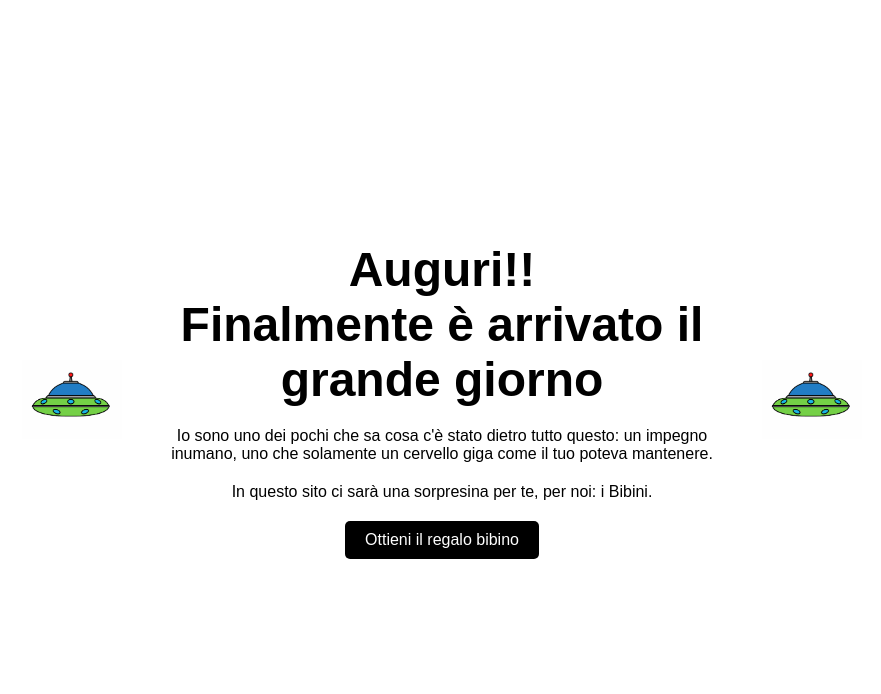
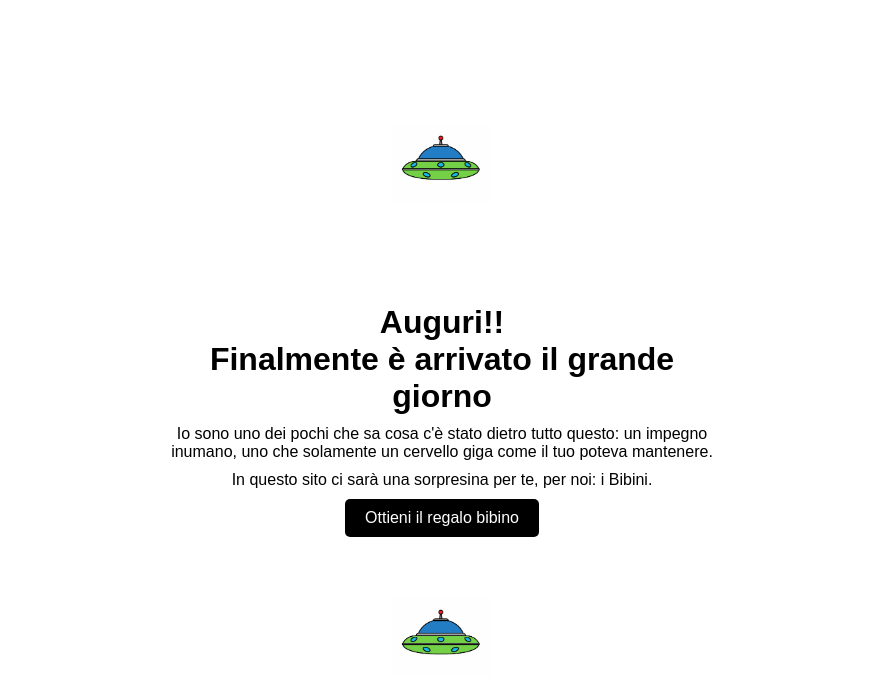
Before and after one commit to fabih1996/fabih1996.github.io, a plain HTML site: page index.html in a window 1280 px wide. Shown: the whole page, without its empty margins (198-1079 px from the left). Drawn offline with Linux system fonts and the light colour scheme.

Commit message:
Add files via upload

```diff
--- a/index.html
+++ b/index.html
@@ -9,14 +9,14 @@
 </head>
 <body>
     <div class="container">
-        <img src="astronave.jpg" alt="Astronave" class="left-image">
+        <img src="astronave.jpg" alt="Astronave" class="top-image">
         <div class="content">
             <h1>Auguri!!<br>Finalmente è arrivato il grande giorno</h1>
             <p>Io sono uno dei pochi che sa cosa c'è stato dietro tutto questo: un impegno inumano, uno che solamente un cervello giga come il tuo poteva mantenere.</p>
             <p>In questo sito ci sarà una sorpresina per te, per noi: i Bibini.</p>
             <button id="play-button">Ottieni il regalo bibino</button>
         </div>
-        <img src="astronave.jpg" alt="Astronave" class="right-image">
+        <img src="astronave.jpg" alt="Astronave" class="bottom-image">
     </div>
     <div id="video-container" class="video-container">
         <button id="close-button" class="close-button"></button>
--- a/script.js
+++ b/script.js
@@ -15,12 +15,12 @@ document.addEventListener('DOMContentLoaded', function() {
     });
 
     // Event listener for clicking the left spaceship image
-    document.querySelector('.left-image').addEventListener('click', function() {
+    document.querySelector('.top-image').addEventListener('click', function() {
         videoContainer.style.display = 'flex'; // Display the video container
     });
 
     // Event listener for clicking the right spaceship image
-    document.querySelector('.right-image').addEventListener('click', function() {
+    document.querySelector('.bottom-image').addEventListener('click', function() {
         videoContainer.style.display = 'flex'; // Display the video container
     });
 });
--- a/styles.css
+++ b/styles.css
@@ -11,43 +11,46 @@ body {
     align-items: center;
     height: 100vh;
     background-color: #fff;
-    flex-direction: column;
 }
 
 .container {
+    position: relative;
     text-align: center;
-    position: relative;
+    max-width: 600px;
+    margin: auto;
+    padding: 20px;
 }
 
-.left-image, .right-image {
+.top-image, .bottom-image {
     position: absolute;
-    top: 50%;
-    transform: translateY(-50%);
     width: 100px;
     height: auto;
 }
 
-.left-image {
-    left: -120px; /* Aggiusta questo valore secondo necessità */
+.top-image {
+    top: -120px; /* Adjust as needed */
+    left: 50%;
+    transform: translateX(-50%);
 }
 
-.right-image {
-    right: -120px; /* Aggiusta questo valore secondo necessità */
+.bottom-image {
+    bottom: -120px; /* Adjust as needed */
+    left: 50%;
+    transform: translateX(-50%);
 }
 
 .content {
-    max-width: 600px;
-    margin: 0 auto;
+    margin-top: 40px; /* Adjust spacing between images and content */
 }
 
 h1 {
-    font-size: 3em;
-    margin-bottom: 20px;
+    font-size: 2em;
+    margin-bottom: 10px;
 }
 
 p {
     font-size: 1em;
-    margin-bottom: 20px;
+    margin-bottom: 10px;
 }
 
 button {
@@ -70,7 +73,6 @@ button {
     background-color: rgba(0, 0, 0, 0.8);
     justify-content: center;
     align-items: center;
-    flex-direction: column;
 }
 
 video {
@@ -94,13 +96,12 @@ video {
     position: absolute;
     width: 100%;
     height: 100%;
-    font-size: 24px; /* Dimensione della X */
+    font-size: 24px; /* Size of the X */
     text-align: center;
-    line-height: 40px; /* Centra verticalmente la X */
-    color: white; /* Colore nero per la X */
+    line-height: 40px; /* Vertically center the X */
+    color: white; /* White color for the X */
 }
 
-/* Centra la X nel pulsante */
 .close-button::before,
 .close-button::after {
     top: 0;
```
